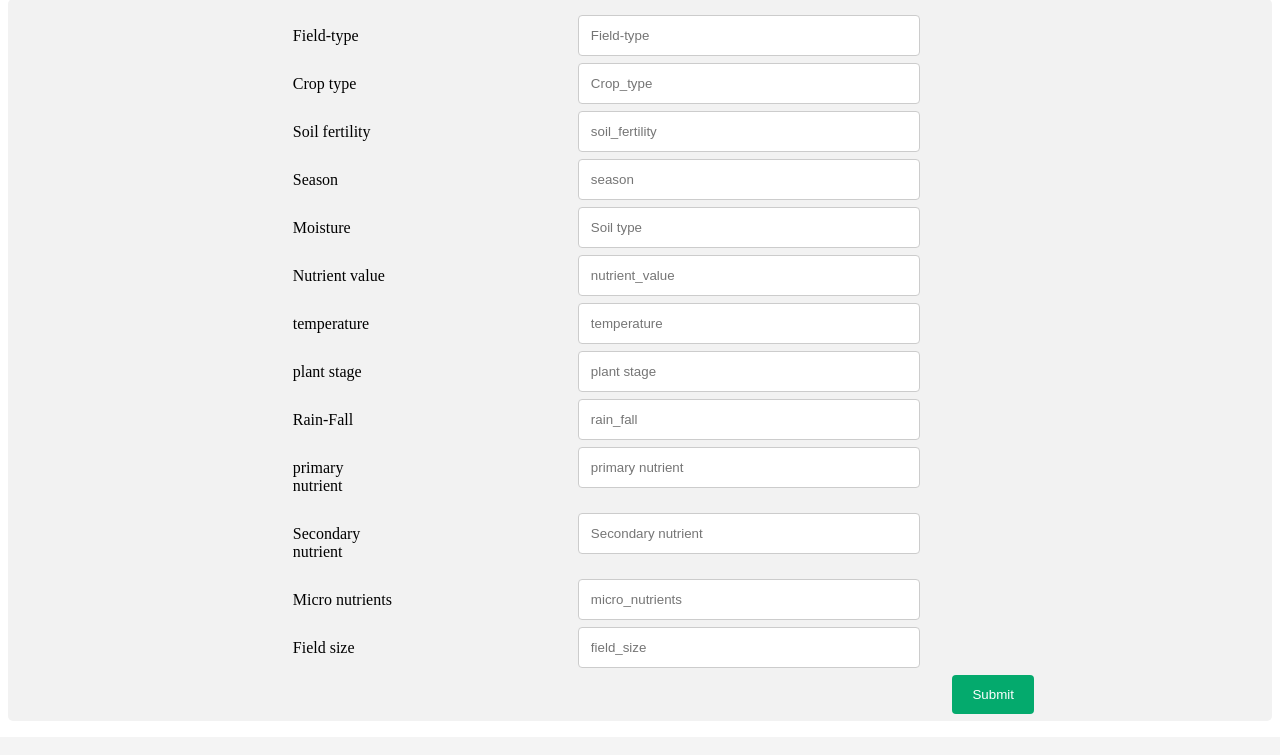
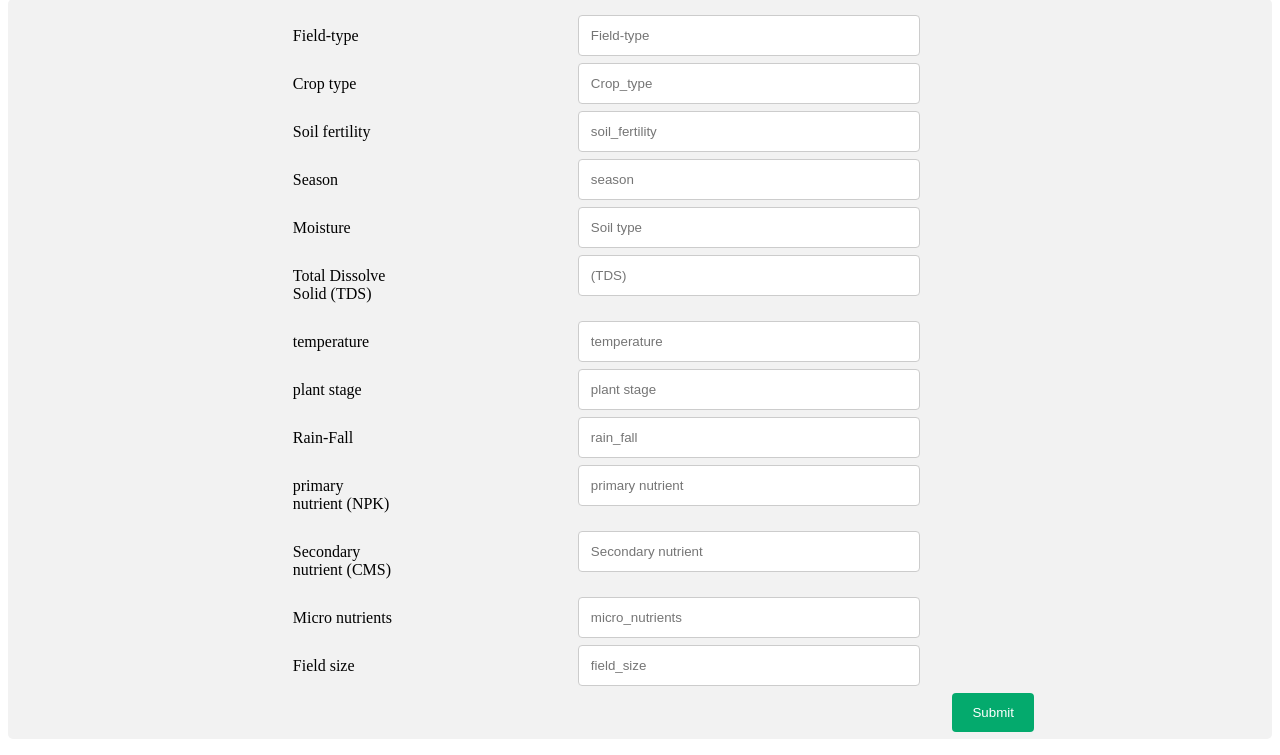
Before and after one commit to lithu-lithish/bostonmlregression, a Flask app: page / in a window 1280 px wide. Shown: the part 68-823 px from the top of the page. Before the commit the page ends 782 px from the top, so only its background shows below. Run offline with Flask 2, Linux system fonts and the light colour scheme; parts of the project's set-up code (start-up, migrations or seed data) failed here and were passed over.

Commit message:
the  final chags

```diff
--- a/templates/home.html
+++ b/templates/home.html
@@ -191,13 +191,13 @@
 
           <div class="row">
             <div class="col-25">
-              <label for="lname">Nutrient value</label>
+              <label for="lname">Total Dissolve Solid (TDS)</label>
             </div>
             <div class="col-75">
               <input
                 type="text"
                 name="RM"
-                placeholder="nutrient_value"
+                placeholder="(TDS)"
                 required="required"
               />
             </div>
@@ -247,7 +247,7 @@
 
           <div class="row">
             <div class="col-25">
-              <label for="lname">primary nutrient</label>
+              <label for="lname">primary nutrient (NPK)</label>
             </div>
             <div class="col-75">
               <input
@@ -261,7 +261,7 @@
 
           <div class="row">
             <div class="col-25">
-              <label for="lname">Secondary nutrient</label>
+              <label for="lname">Secondary nutrient (CMS)</label>
             </div>
             <div class="col-75">
               <input
```
